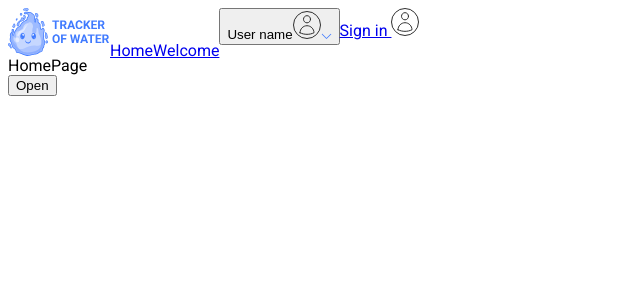
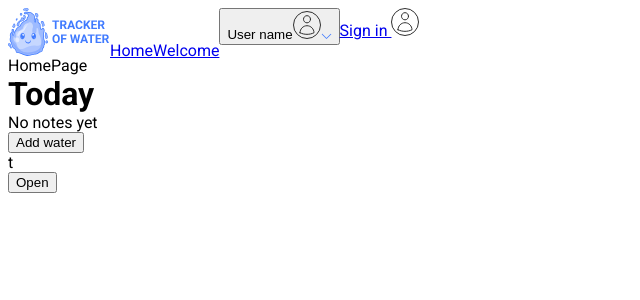
Before and after one commit to ServerIbraimovUa/agua_vivo_app, a React (Vite) app: page /agua_vivo_app/home in a window 1280 px wide. Shown: the top 300 px of the page, without its empty margins (0-640 px from the left). Built offline with nearby package versions, Linux system fonts and the light colour scheme.

Commit message:
Component WaterList

```diff
--- /dev/null
+++ b/src/components/WaterList/AddWaterForm/AddWaterForm.tsx
@@ -0,0 +1,68 @@
+import { FC, useState } from "react";
+
+interface CounterState {
+  count: number;
+}
+
+const AddWaterForm: FC = () => {
+  const [state, setState] = useState<CounterState>({ count: 0 });
+  //   const [inputValue, setInputValue] = useState<string>("");
+
+  const decrement = () => {
+    if (state.count - 50 >= 0) {
+      setState({ count: state.count - 50 });
+    }
+  };
+
+  const increment = () => {
+    if (state.count + 50 <= 5000) setState({ count: state.count + 50 });
+  };
+
+  //   const handleInputChange = (e: React.ChangeEvent<HTMLInputElement>) => {
+  //     setInputValue(e.target.value);
+  //     setState({ count: state.count });
+  //   };
+
+  //   const handleInputBlur = () => {
+  //     if (!inputValue) {
+  //       setInputValue(`${state.count}`);
+  //     }
+  //   };
+
+  return (
+    <div>
+      <form>
+        <h2>Choose a value:</h2>
+        <p>Amount of water:</p>
+        <div className="counter">
+          <button onClick={decrement} type="button">
+            -
+          </button>
+          <span>{state.count}ml</span>
+          <button onClick={increment} type="button">
+            +
+          </button>
+        </div>
+        <label>
+          <p>Recording time:</p>
+          <input
+            type="time"
+            // value={inputValue}
+            // onChange={handleInputChange}
+            // onBlur={handleInputBlur}
+          />
+        </label>
+        <label>
+          <h2>Enter the value of the water used:</h2>
+          <input type="text" />
+        </label>
+        <div>
+          <span>{state.count}ml</span>
+          <button type="submit">Save</button>
+        </div>
+      </form>
+    </div>
+  );
+};
+
+export default AddWaterForm;
--- /dev/null
+++ b/src/components/WaterList/WaterList.tsx
@@ -0,0 +1,25 @@
+import { useState } from "react";
+import Modal from "../Modal/Modal";
+import AddWaterForm from "./AddWaterForm/AddWaterForm";
+
+const WaterList = () => {
+  const [visible, setVisible] = useState(false);
+
+  return (
+    <div>
+      <h1>Today</h1>
+      <p>No notes yet</p>
+      {visible && (
+        <Modal setVisible={setVisible} title="Add water">
+          <AddWaterForm />
+        </Modal>
+      )}
+      <div>
+        <button onClick={() => setVisible(true)}>Add water</button>
+      </div>
+      t
+    </div>
+  );
+};
+
+export default WaterList;
--- a/src/pages/HomePage.tsx
+++ b/src/pages/HomePage.tsx
@@ -1,11 +1,13 @@
 import { useState } from "react";
 import Modal from "../components/Modal/Modal";
+import WaterList from "../components/WaterList/WaterList";
 
 const HomePage = () => {
   const [visible, setVisible] = useState(false);
   return (
     <>
       <div>HomePage</div>
+      <WaterList />
       {visible && (
         <Modal setVisible={setVisible} title="Sign up">
           <div>content</div>
```
Also changed, not shown: 1 other file (tests, documents, lock files or other folders).
